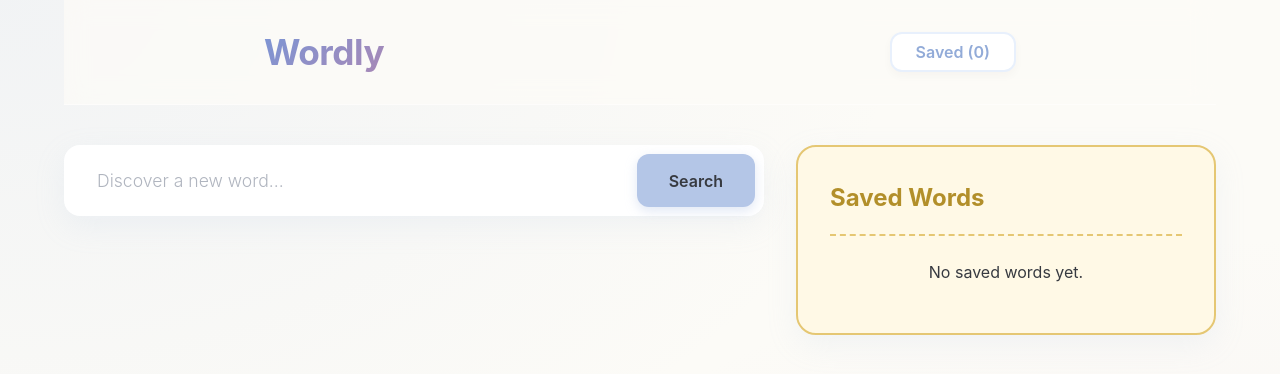
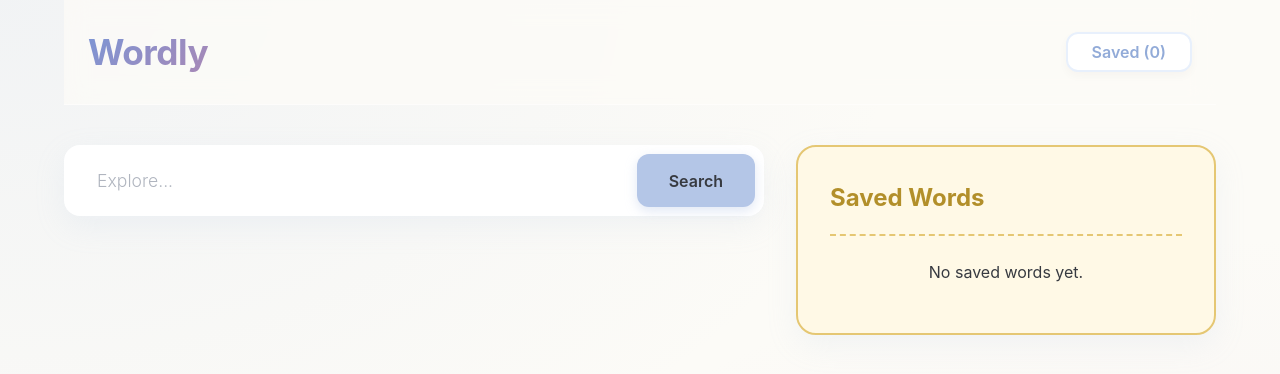
Before and after one commit to carolOriama/wordly, a plain HTML site: page index.html in a window 1280 px wide. Drawn offline with Linux system fonts and the light colour scheme.

Commit message:
Updated html

```diff
--- a/index.html
+++ b/index.html
@@ -22,7 +22,7 @@
                 <section class="search-box">
                     <form id="search-form" aria-label="Search Dictionary">
                         <div class="input-wrapper">
-                            <input type="text" id="search-input" placeholder="Discover a new word..." aria-label="Word to search" required>
+                            <input type="text" id="search-input" placeholder="Explore..." aria-label="Word to search" required>
                             <button type="submit" aria-label="Submit search">Search</button>
                         </div>
                     </form>
--- a/index.js
+++ b/index.js
@@ -177,5 +177,4 @@ window.removeSavedSidebarItem = function (event, safeWord, safeDef) {
   }
 };
 
-// Initial render
 displaySavedSidebar();
--- a/styles.css
+++ b/styles.css
@@ -38,8 +38,7 @@ header.glass-header {
     display: flex;
     justify-content: space-between;
     align-items: center;
-    max-width: 800px;
-    margin: 0 auto;
+    max-width: 100%;
     padding: 0 24px;
 }
 
```
